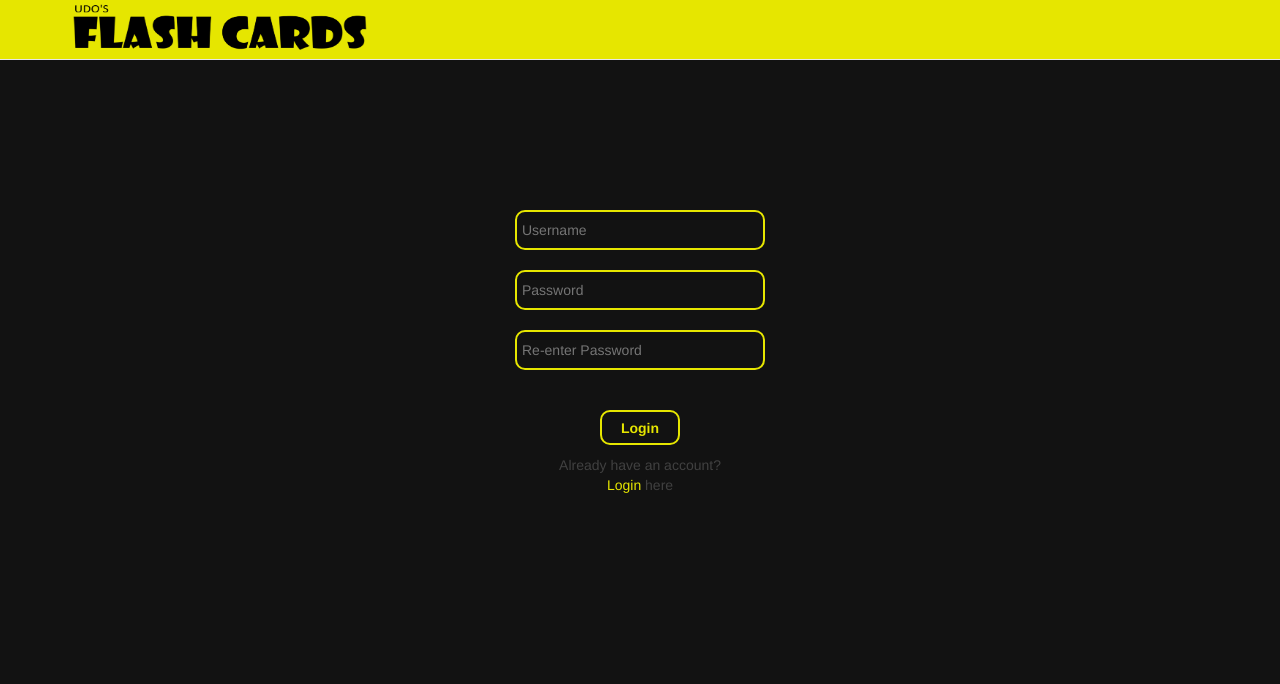
After one commit to Udo-N/E-FlashCard, a PHP site: page /signup.html in a window 1280 px wide. The commit adds this page. Shown: the top 684 px of the page. Run offline with PHP 8.4, Linux system fonts and the light colour scheme.

Commit message:
Added login and signup pages

```diff
--- /dev/null
+++ b/E-Flash cards project/css/login-signup-style.css
@@ -0,0 +1,140 @@
+#top-nav{
+	background-color: #e6e600;
+	clear:both;
+}
+
+#box{
+    position: relative;
+	background-color: #121212;
+	width: 500px;
+    height: auto;
+    min-height: 300px;
+    margin: 0 auto;
+    margin-top: 150px;
+    margin-bottom: 150px;
+	padding: 30px;
+	overflow: auto;
+    text-align: center;
+}
+
+#box p{
+    color: #414141;
+}
+
+#box a{
+    color: #e6e600;
+}
+
+#box a:hover{
+    text-decoration: none;
+}
+
+form input{
+    position: relative;
+    color: #e6e600;
+    background-color: #121212;
+    border: 2px solid #e6e600;
+    border-radius: 10px;
+    margin: 10px auto;
+    padding: 5px;
+    height: 40px;
+    width: 250px;
+}
+
+form input:focus{
+    outline: none;
+}
+
+form input:first-child{
+    margin-top: 20px;
+}
+
+form input:last-child{
+    width: 80px;
+    height: 35px;
+    padding: 2px;
+    margin-top: 30px;
+    font-weight: bold;
+}
+
+form input:last-child:hover{
+    background-color: #e6e600;
+    color: #121212;
+}
+
+@media (max-width: 400px) {
+    .img1 {
+        width: 150px;
+        height: 30px;
+        margin-left: -15px;
+    }
+
+    #box{
+        display: block;
+        width: 95vw;
+        height: auto;
+        min-height: 150px;
+        padding-top: 20px;
+        padding-bottom: 20px;
+        overflow: auto;
+        margin-top: 50px;
+    }
+
+    form input{
+        width: 80%;
+    }
+
+}
+
+@media (min-width: 400px) {
+    #top-nav{
+		height: 4.3em;
+	}
+
+    .img1 {
+        height: 50px;
+        width: 300px;
+        margin-top: -15px;
+    }
+
+    #box{
+        margin-top: 80px;
+    }
+}
+
+@media (min-width: 768px) {
+    #top-nav{
+		height: 4.3em;
+	}
+
+    .img1 {
+        height: 50px;
+        width: 300px;
+        margin-top: -15px;
+    }
+
+    #box{
+        margin-top: 80px;
+    }
+}
+
+@media (min-width: 992px) {
+    .img1 {
+        height: 50px;
+        width: 300px;
+        margin-top: -15px;
+    }
+
+    #box{
+        margin-top: 80px;
+    }
+}
+
+
+@media (min-width: 1200px) {
+    .img1 {
+        height: 50px;
+        width: 300px;
+        margin-top: -15px;
+    }
+}
--- /dev/null
+++ b/E-Flash cards project/signup.html
@@ -0,0 +1,48 @@
+<!DOCTYPE html>
+
+<html lang="en" style="background-color: #121212; color:#cccc00;">
+    <head>
+        <meta charset="utf-8">
+        <meta http-equiv="X-UA-Compatible" content="IE=edge">
+        <meta name="viewport" content="width=device-width, initial-scale=1">
+        <title>Udo's E-Flash Cards</title>
+        <link rel="stylesheet" href="css/login-signup-style.css">
+        <link rel="stylesheet" href="css/bootstrap.css">
+    </head>
+
+    <body style="background-color:#121212;">
+        <header>
+            <nav id="top-nav" class="navbar navbar-default navbar-static-top">
+                <div class="container">
+                    <div class="navbar-header">
+                        <div class="navbar-brand">
+                            <a href="index.html">
+                                <img class= "img1" src="images/Logo.png"/>
+                            </a>
+                        </div>
+                    </div>
+                </div>
+            </nav>
+        </header>
+
+        <div class = "container-fluid">
+            <div class="row">
+                <div id = "box">
+                    <form>
+                        <input type="text" id="username" name="username" placeholder="Username"><br>
+                        <input type="password" id="password" name="password" placeholder="Password"><br>
+                        <input type="password" id="password2" name="password" placeholder="Re-enter Password"><br>
+                        <input type="submit" value="Login">
+                    </form>
+
+                    <p>Already have an account? <br>
+                    <a href="login.html">Login</a> here</p>
+                </div>
+
+
+            </div>
+        </div>
+
+    </body>
+
+</html>
```
Also changed, not shown: E-Flash cards project/css/index-style.css (+27 -5 lines), E-Flash cards project/index.html (+4 -4 lines), E-Flash cards project/login.html (added, +47 -0 lines).
